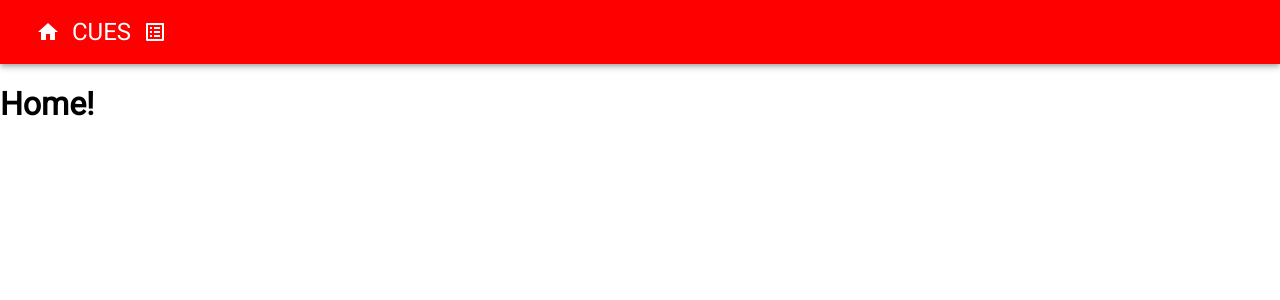
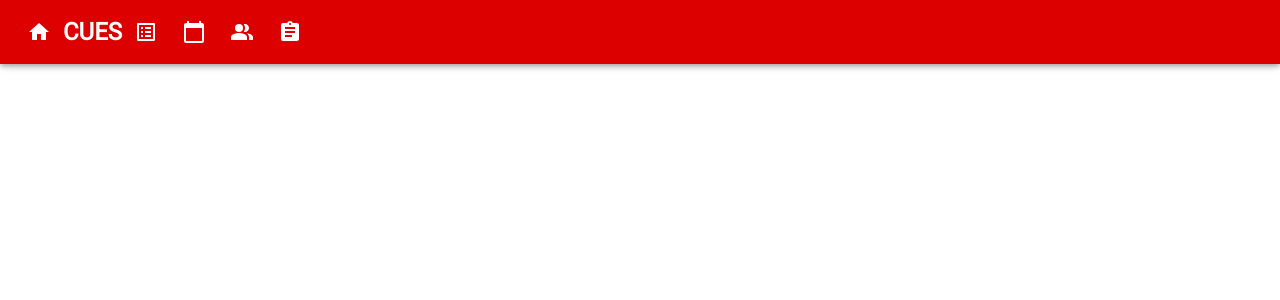
Before and after one commit to colinarelliott/CUES-Software, a Next.js app: page / in a window 1280 px wide. Shown: the top 300 px of the page. Built offline with nearby package versions, Linux system fonts and the light colour scheme.

Commit message:
polished nav

```diff
--- a/components/Layout.js
+++ b/components/Layout.js
@@ -3,13 +3,16 @@ import Nav from './Nav';
 import Sidebar from './Sidebar';
 import { createMuiTheme } from '@material-ui/core/styles';
 import { ThemeProvider } from '@material-ui/styles';
+import { spacing } from '@material-ui/system'
 
 //Link to Material-UI: https://material-ui.com/getting-started/installation/
 
 const theme = createMuiTheme({
+    spacing: 5,
+
     palette: {
       primary: {
-        main: '#FF0000',
+        main: '#DD0000',
       },
       secondary: {
         main: '#FFF',
@@ -34,17 +37,12 @@ const Layout = (props) => (
         </Head>
         <div>
             <div>
-                <div>
-                    <Nav />
-                </div>
+                <Nav/>
             </div>
             <div>
-                <div>
-                    {props.children}
-                </div>
+                {props.children}
             </div>
         </div>
-
         <style global jsx>{`
             html,
             body,
--- a/components/Nav.js
+++ b/components/Nav.js
@@ -1,29 +1,50 @@
 import Link from 'next/link'
-import AppBar from '@material-ui/core/AppBar'
 import Toolbar from '@material-ui/core/Toolbar'
 import IconButton from '@material-ui/core/IconButton'
 import Typography from '@material-ui/core/Typography'
 import InvIcon from '@material-ui/icons/ListAlt'
 import HomeIcon from '@material-ui/icons/Home'
+import CalIcon from '@material-ui/icons/CalendarToday'
+import PplIcon from '@material-ui/icons/PeopleAlt'
+import EvtIcon from '@material-ui/icons/Assignment'
+import MenuIcon from '@material-ui/icons/Menu';
+import AppBar from '@material-ui/core/AppBar'
 
 const Nav = () => (
     <div>
-        <AppBar position="static">
-            <Toolbar>
+    <AppBar>
+            <Toolbar >
                 <Link href="/">
-                    <IconButton aria-label="inventory" color="secondary">
+                    <IconButton aria-label="home" color="secondary">
                         <HomeIcon/>
                     </IconButton>
                 </Link>
-                <Typography variant="h5">CUES</Typography>
+                <Link href="/">
+                <Typography variant="h5"><b>CUES</b></Typography>
+                </Link>
                 <Link href="/inv">
                     <IconButton aria-label="inventory" color="secondary">
                         <InvIcon/>
                     </IconButton>
                 </Link>
+                <Link href="/cal">
+                    <IconButton aria-label="calendar" color="secondary">
+                        <CalIcon/>
+                    </IconButton>
+                </Link>
+                <Link href="/ppl">
+                    <IconButton aria-label="people" color="secondary">
+                        <PplIcon/>
+                    </IconButton>
+                </Link>
+                <Link href="/evt">
+                    <IconButton aria-label="events" color="secondary">
+                        <EvtIcon/>
+                    </IconButton>
+                </Link>
             </Toolbar>
         </AppBar>
-    </div>
+        </div>
 );
 
 export default Nav;
```
Also changed, not shown: 1 other file (tests, documents, lock files or other folders).
